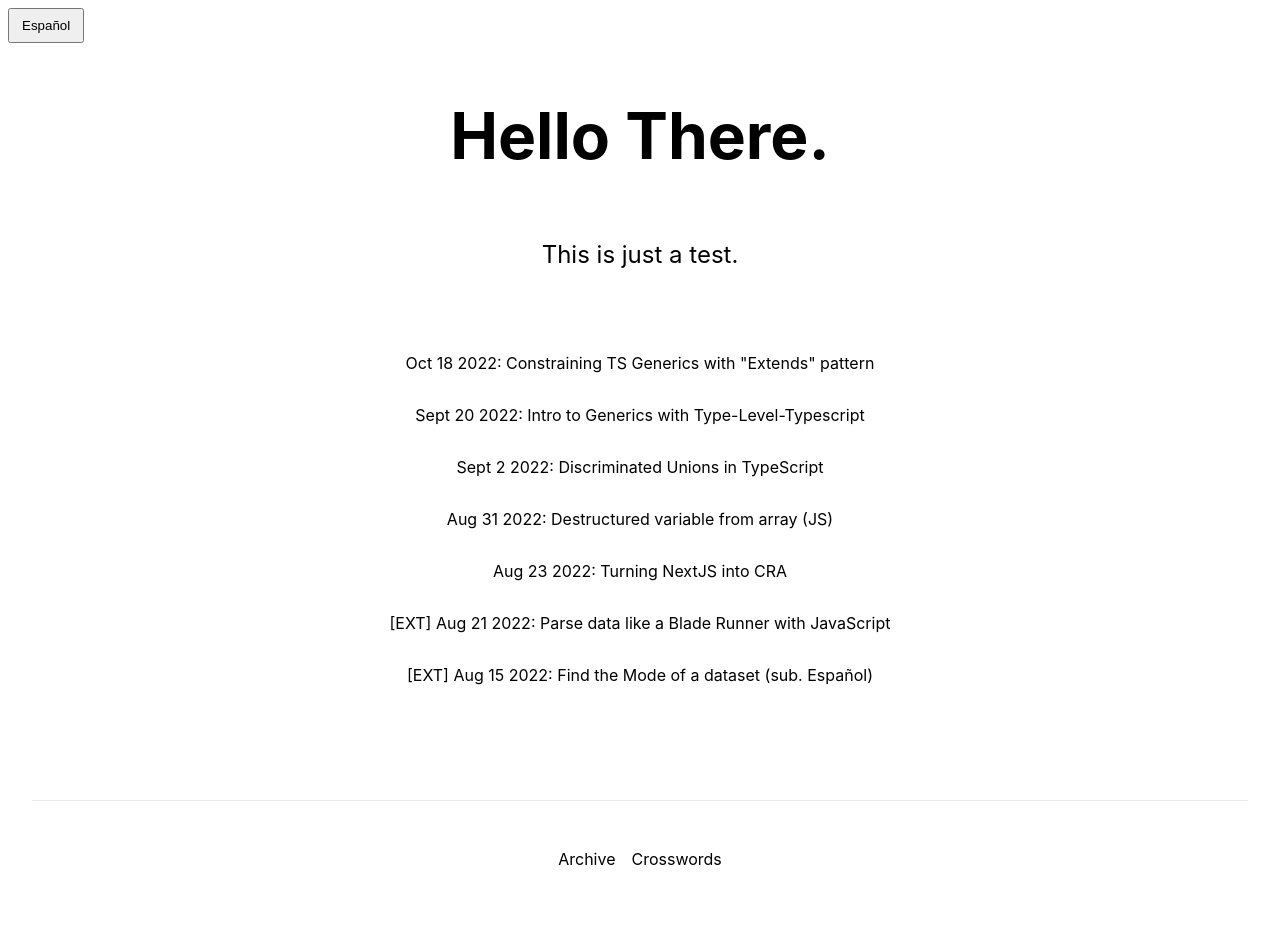
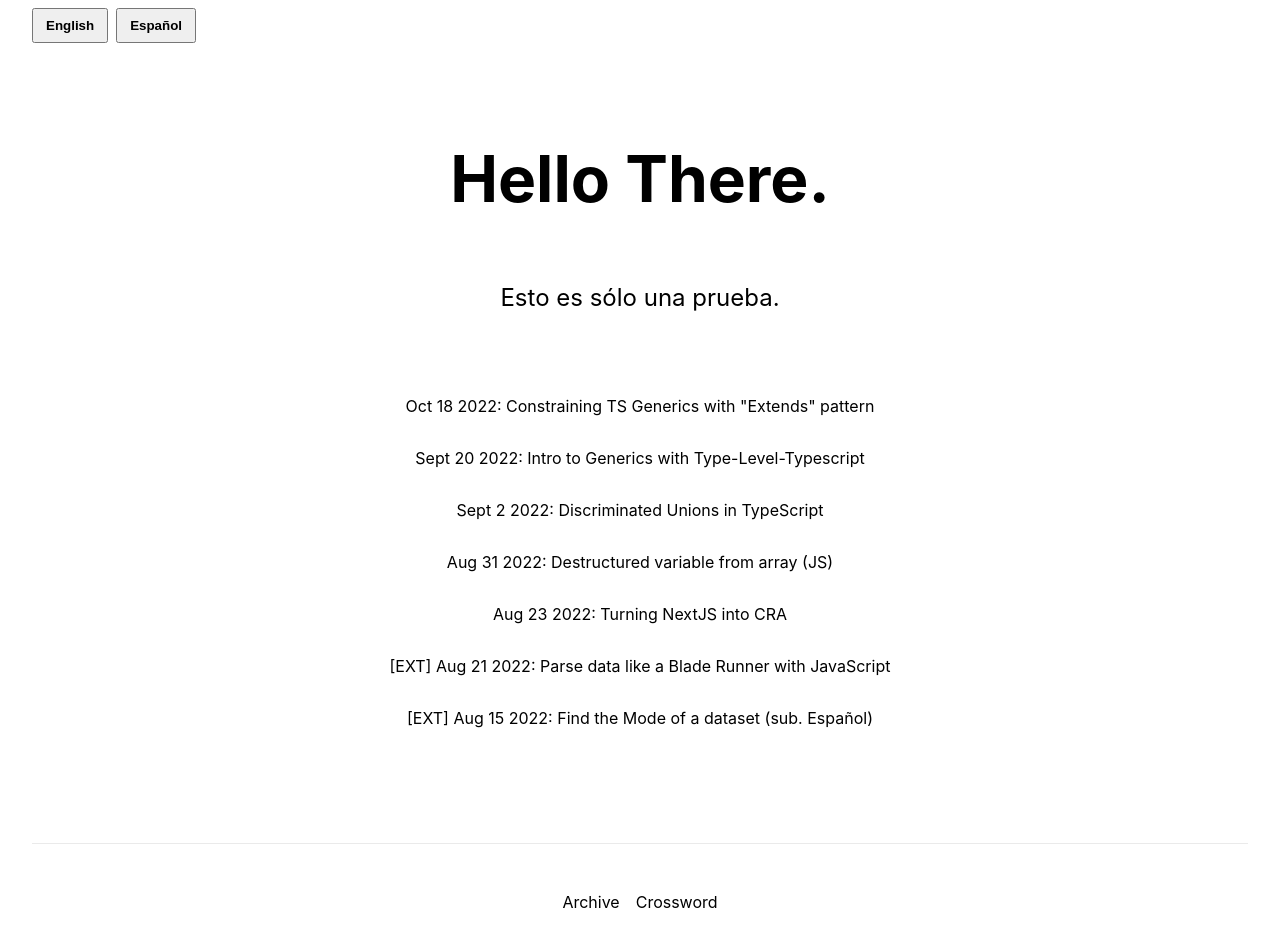
Before and after one commit to chriswillsflannery/chriswillsflannery, a Next.js app: page / in a window 1280 px wide. Shown: the top 946 px of the page. Before the commit the page ends 917 px from the top, so only its background shows below. Built offline with nearby package versions, Linux system fonts and the light colour scheme.

Commit message:
route with locale

```diff
--- a/next.config.js
+++ b/next.config.js
@@ -2,6 +2,10 @@
 const nextConfig = {
   reactStrictMode: true,
   swcMinify: true,
+  i18n: {
+    locales: ["en-US", "es-ES"],
+    defaultLocale: "en-US",
+  }
 }
 
 module.exports = nextConfig
--- a/pages/index.tsx
+++ b/pages/index.tsx
@@ -1,15 +1,11 @@
 import type { NextPage } from 'next'
+import { useRouter } from 'next/router';
 import Head from 'next/head'
 import Link from 'next/link';
-import { useState } from 'react';
 import styles from '../styles/Home.module.css'
 
 const Home: NextPage = () => {
-  const [lang, setLang] = useState<'eng'|'esp'>('eng');
-
-  const toggleLang = () => {
-    setLang(lang === 'eng' ? 'esp' : 'eng')
-  }
+  const { locale, locales, asPath } = useRouter();
 
   return (
     <div className={styles.container}>
@@ -19,16 +15,20 @@ const Home: NextPage = () => {
         <link rel="icon" href="/favicon.ico" />
       </Head>
 
-      <button
-        onClick={toggleLang}
-        style={{ position: 'absolute', top: '8px', left: '8px', padding: '8px 12px' }}
-      >
-        {lang === 'eng' ? 'Español' : 'English'}
-      </button>
+      {locales?.map((l, i) => (
+        <Link key={`${l}-${i}`} style={{ padding: '8px 12px' }} href={asPath} locale={l}>
+          <button
+            style={{ margin: '8px 8px 0 0', padding: '8px 12px', fontWeight: '600', cursor: 'pointer'}}
+            className={l === locale ? styles.selected : ''}
+          >
+            {l === 'en-US' ? 'English' : 'Español'}
+          </button>
+        </Link>
+      ))}
 
       <main className={styles.main}>
         <h1 className={styles.title}>
-          {lang === 'eng' ? (
+          {locale === 'en-US' ? (
             `Hello There.`
           ) : (
             `Qué lo qué.`
@@ -37,7 +37,7 @@ const Home: NextPage = () => {
 
         <p className={styles.description}>
           <a href="https://www.youtube.com/watch?v=KCwgpOpwixA">
-            {lang === 'eng' ? (
+            {locale === '' ? (
               `This is just a test.`
             ) : (
               `Esto es sólo una prueba.`
@@ -45,7 +45,7 @@ const Home: NextPage = () => {
           </a>
         </p>
 
-        {lang === 'eng' ? (
+        {locale==='en-US' ? (
           <>
             <p>
               <Link href="./posts/extendingTsGenerics">
@@ -110,12 +110,12 @@ const Home: NextPage = () => {
       <footer className={styles.footer}>
         <p>
           <Link href="./archive">
-            Archive
+            {locale === 'en-US' ? 'Archive' : 'Archivo'}
           </Link>
         </p>
         <p>
           <Link href="./crossword">
-            Crosswords
+            {locale === 'en-US' ? 'Crossword' : 'Crucigramas'}
           </Link>
         </p>
       </footer>
```
